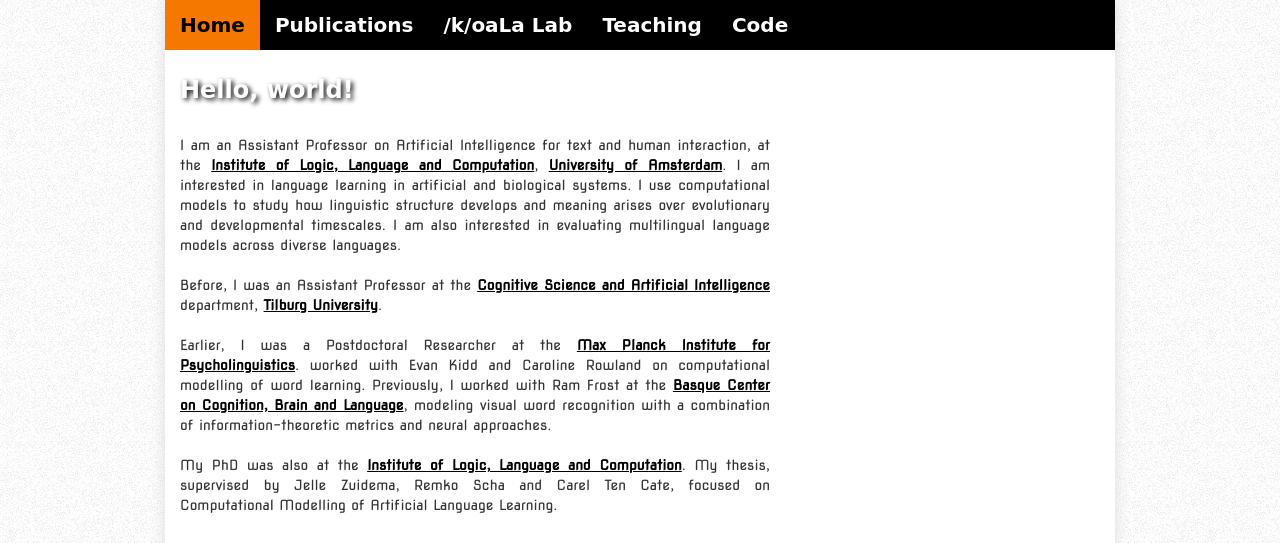
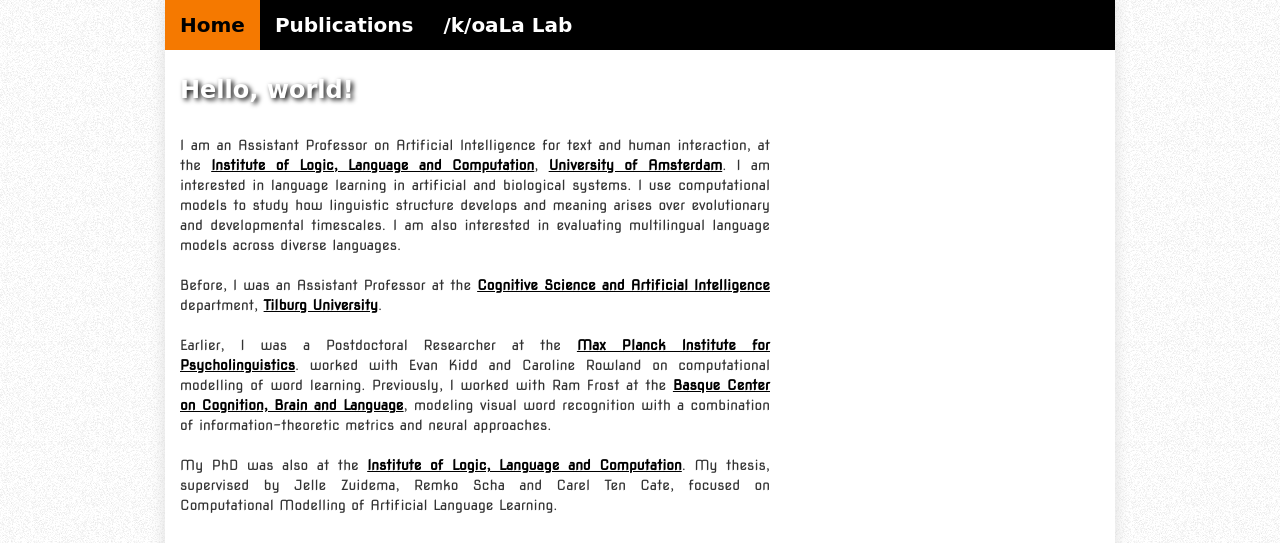
Before and after one commit to rgalhama/rgalhama.github.io, a plain HTML site: page index.html in a window 1280 px wide. Shown: the top 543 px of the page. Drawn offline with Linux system fonts and the light colour scheme; a web font is replaced by a local one.

Commit message:
Update index.html

```diff
--- a/index.html
+++ b/index.html
@@ -88,12 +88,12 @@
               <!--<li class="float" id="talks-nav">
                 <a href="index.html?p=talks">Posters & Talks</a>
               </li>-->
-              <li class="float" id="teaching-nav">
+              <!--<li class="float" id="teaching-nav">
                 <a href="index.html?p=teaching">Teaching</a>
-              </li>
-              <li class="float" id="software-nav">
+              </li>-->
+              <!--<li class="float" id="software-nav">
                 <a href="index.html?p=software">Code</a>
-              </li>
+              </li>-->
             </ul>
           </div><!--/#inmenu-->
         </div><!--/#menu-->
```
